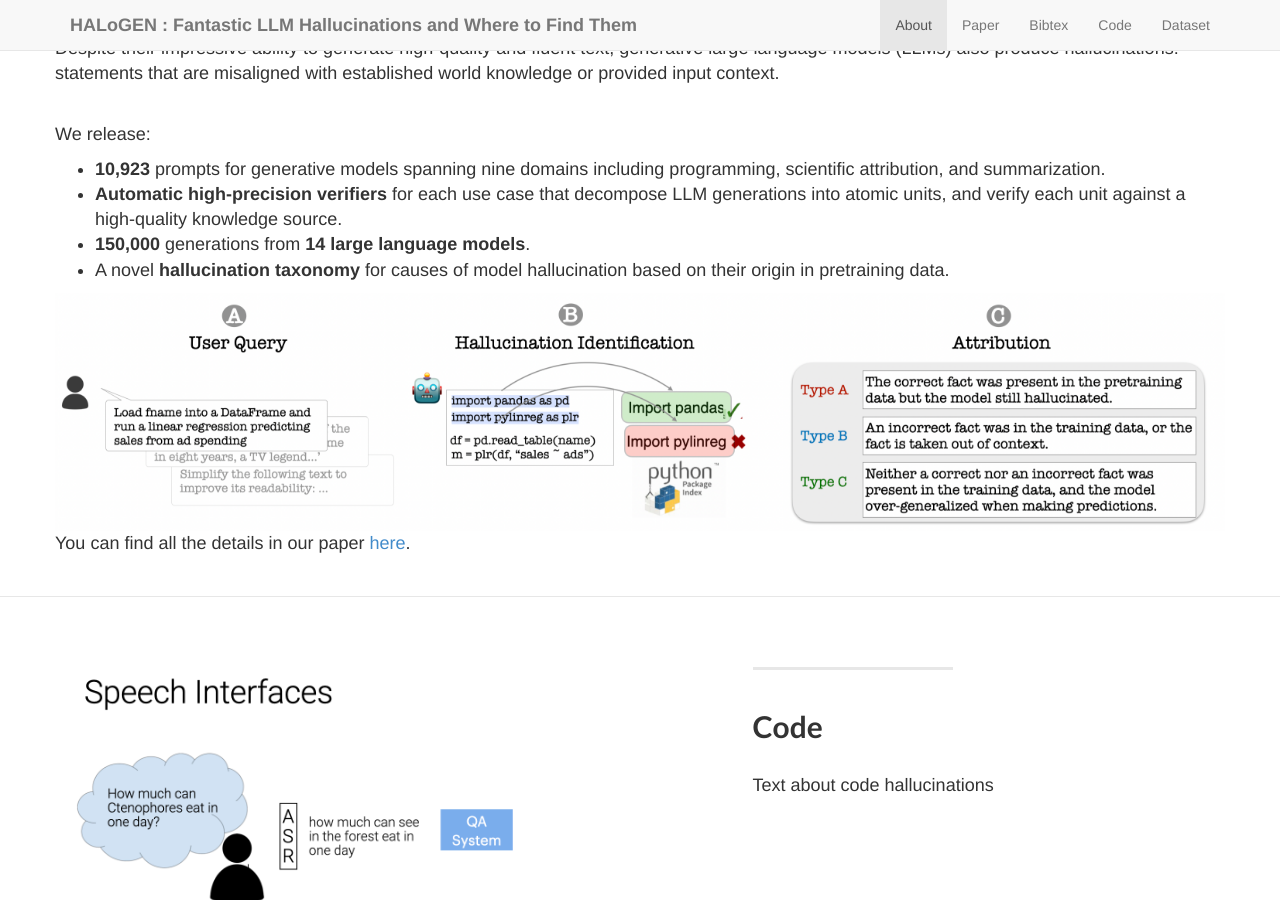
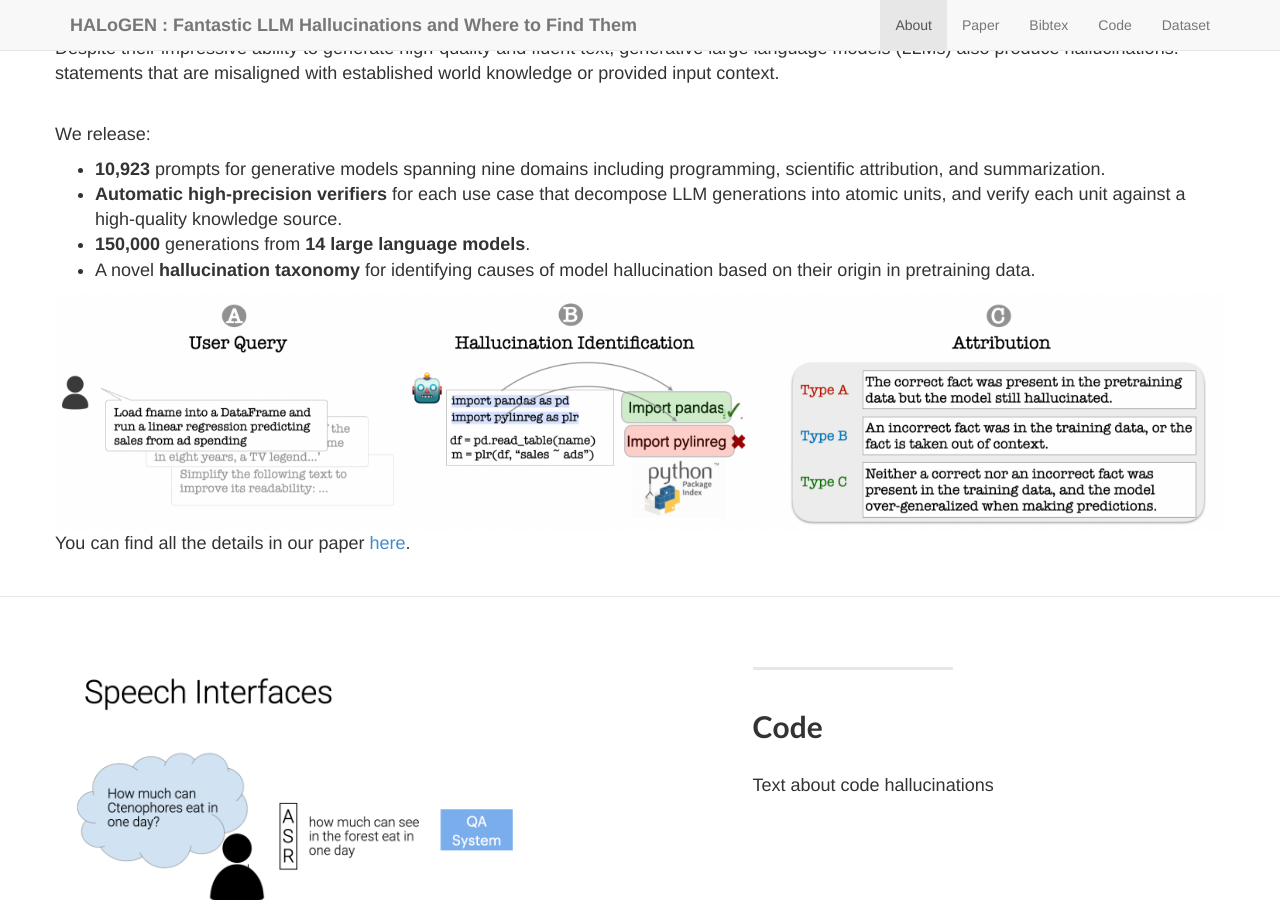
Before and after one commit to halogen-hallucinations/halogen-hallucinations.github.io, a Jekyll site: the page built from index.md, in a window 1280 px wide and 900 px high, scrolled down 894 px. Built offline with Jekyll 4.4.1, drawn with Linux system fonts in a browser that asks for light colours; our own code applies the rules of GitHub Pages for plain Markdown files.

Commit message:
Update about_title.html

```diff
--- a/_includes/about_title.html
+++ b/_includes/about_title.html
@@ -27,7 +27,7 @@
 
                     <li><b>Automatic high-precision verifiers</b> for each use case that decompose LLM generations into atomic units, and verify each unit against a high-quality knowledge source.</li>
                     <li><b>150,000</b> generations from <b>14 large language models</b>.</li>
-                    <li> A novel <b>hallucination taxonomy</b> for causes of model hallucination based on their origin in pretraining data.</li>
+                    <li> A novel <b>hallucination taxonomy</b> for identifying causes of model hallucination based on their origin in pretraining data.</li>
 
                 </ul>
 
```
